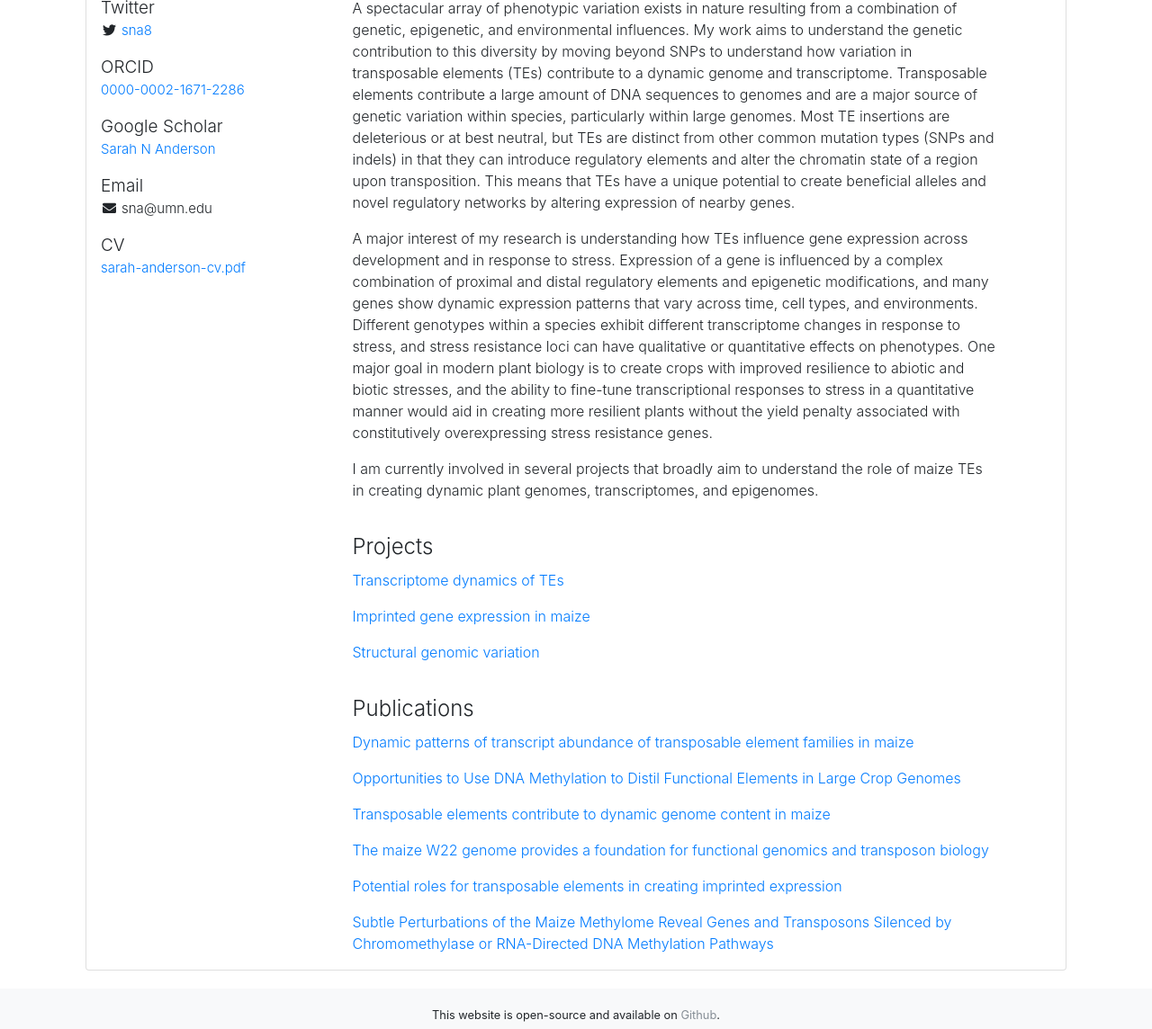
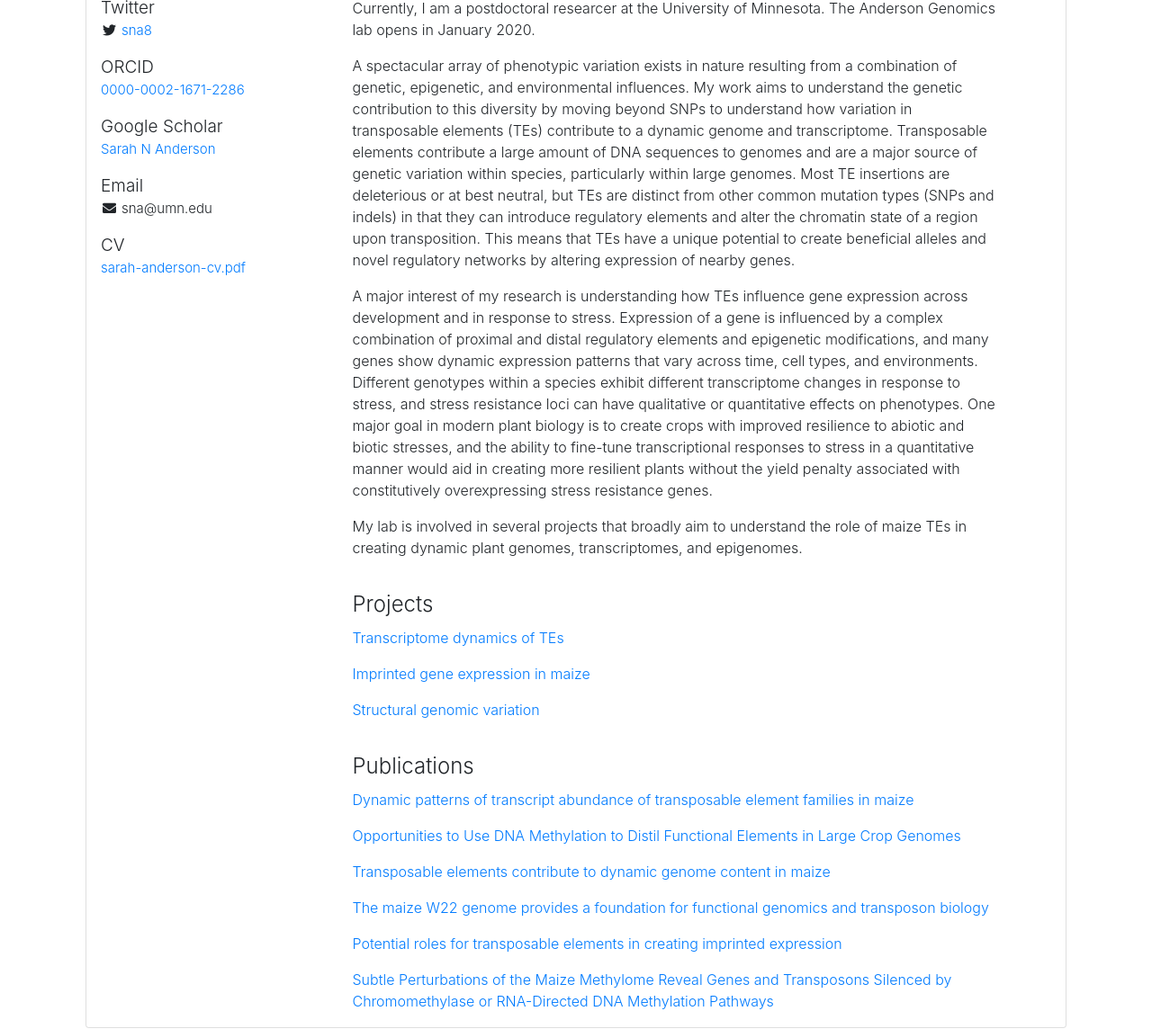
Before and after one commit to andersongenomicslab/andersongenomicslab.github.io, a Jekyll site: the page built from people/_posts/2018-05-03-sarah-anderson.md, in a window 1280 px wide and 1400 px high. Shown: the part 256-1400 px from the top of the window at 90% size. Built offline with Jekyll 4.4.1, drawn with Linux system fonts in a browser that asks for light colours; nearby versions of some CDN libraries; a style sheet for code colours, icons or effects is not loaded.

Commit message:
Update 2018-05-03-sarah-anderson.md

```diff
--- a/people/_posts/2018-05-03-sarah-anderson.md
+++ b/people/_posts/2018-05-03-sarah-anderson.md
@@ -13,8 +13,10 @@ scholar: https://scholar.google.com/citations?user=https://scholar.google.com/ci
 image: /images/people/sarah-anderson.jpg
 cv: /pdfs/people/sarah-anderson-cv.pdf
 ---
+Currently, I am a postdoctoral researcer at the University of Minnesota. The Anderson Genomics lab opens in January 2020.
+
 A spectacular array of phenotypic variation exists in nature resulting from a combination of genetic, epigenetic, and environmental influences. My work aims to understand the genetic contribution to this diversity by moving beyond SNPs to understand how variation in transposable elements (TEs) contribute to a dynamic genome and transcriptome. Transposable elements contribute a large amount of DNA sequences to genomes and are a major source of genetic variation within species, particularly within large genomes. Most TE insertions are deleterious or at best neutral, but TEs are distinct from other common mutation types (SNPs and indels) in that they can introduce regulatory elements and alter the chromatin state of a region upon transposition. This means that TEs have a unique potential to create beneficial alleles and novel regulatory networks by altering expression of nearby genes.
 
 A major interest of my research is understanding how TEs influence gene expression across development and in response to stress. Expression of a gene is influenced by a complex combination of proximal and distal regulatory elements and epigenetic modifications, and many genes show dynamic expression patterns that vary across time, cell types, and environments. Different genotypes within a species exhibit different transcriptome changes in response to stress, and stress resistance loci can have qualitative or quantitative effects on phenotypes. One major goal in modern plant biology is to create crops with improved resilience to abiotic and biotic stresses, and the ability to fine-tune transcriptional responses to stress in a quantitative manner would aid in creating more resilient plants without the yield penalty associated with constitutively overexpressing stress resistance genes.
 
-I am currently involved in several projects that broadly aim to understand the role of maize TEs in creating dynamic plant genomes, transcriptomes, and epigenomes.
+My lab is involved in several projects that broadly aim to understand the role of maize TEs in creating dynamic plant genomes, transcriptomes, and epigenomes.
```
